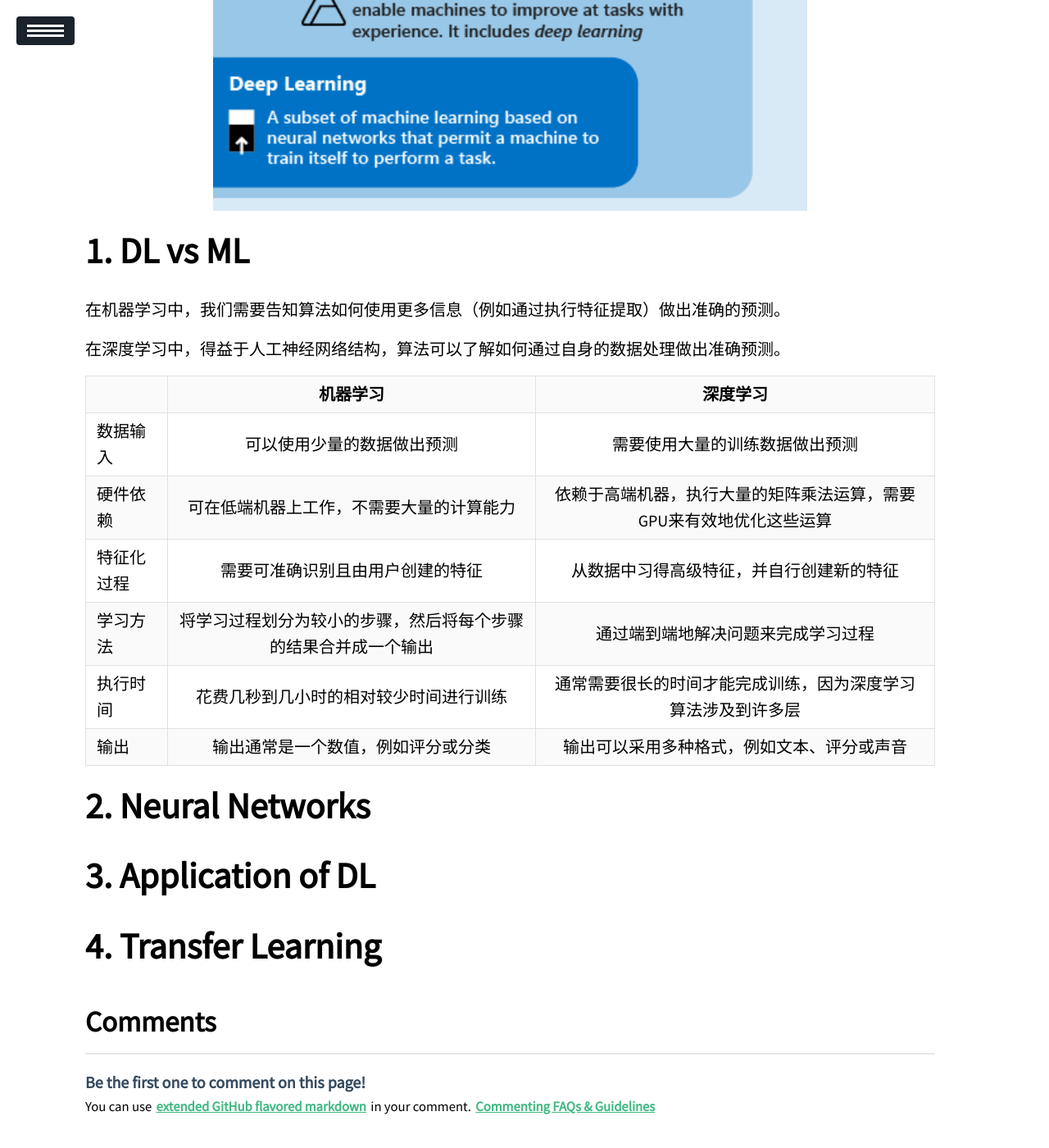
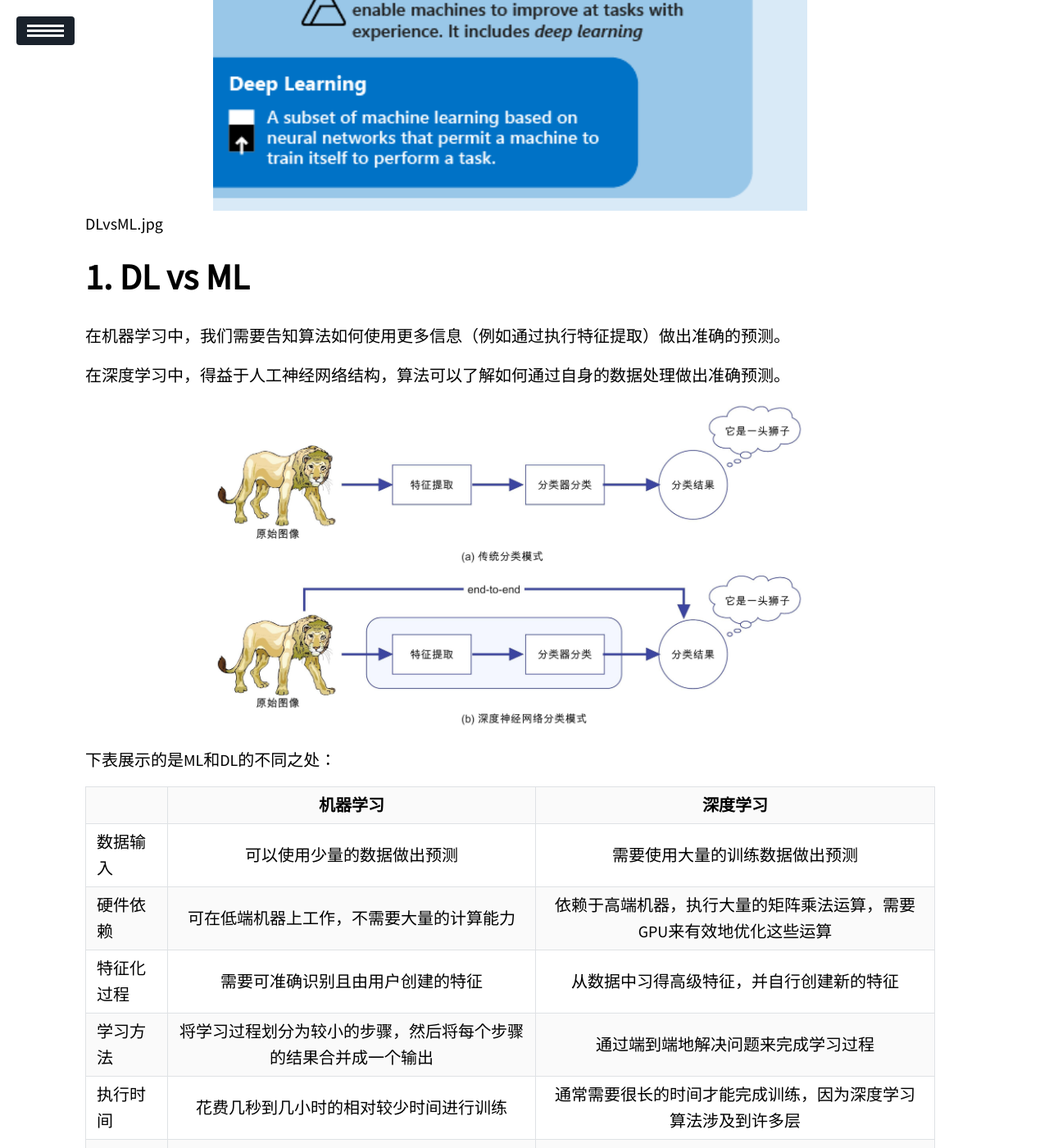
Before and after one commit to ssskz/ssskz.github.io, a Jekyll site: the page built from _posts/2024-12-3-Deep-Learning.md, in a window 1280 px wide and 1400 px high, scrolled down 1234 px. Shown: the whole window at 82% size. Built offline with Jekyll 4.4.1, drawn with Linux system fonts in a browser that asks for light colours; our own code applies the rules of GitHub Pages for plain Markdown files; a script that is not in the unit is left out.

Commit message:
1
Signed-off-by: ssskz <12497590+ssskz@user.noreply.gitee.com>

```diff
--- a/_posts/2024-12-3-Deep-Learning.md
+++ b/_posts/2024-12-3-Deep-Learning.md
@@ -24,12 +24,16 @@ description: Deep learning, or representation learning, is a branch or subfield
 - **生成式人工智能**：是人工智能的一部分，可使用深度学习等技术生成新的内容。 例如，可以使用生成式 AI 创建图像、文本或音频。 这些模型利用大量预先训练的知识来生成此内容。
 
 <img src="https://ssskz.github.io/materials/DL/DL_ML.png" width="70%">
-
+DLvsML.jpg
 # DL vs ML
 
 在机器学习中，我们需要告知算法如何使用更多信息（例如通过执行特征提取）做出准确的预测。
 
 在深度学习中，得益于人工神经网络结构，算法可以了解如何通过自身的数据处理做出准确预测。
+
+<img src="https://ssskz.github.io/materials/DL/DLvsML.jpg" width="70%">
+
+下表展示的是ML和DL的不同之处：
 
 |  | 机器学习 | 深度学习 |
 | :---------------------- | :---------------------: | :---------------------: |
@@ -40,6 +44,8 @@ description: Deep learning, or representation learning, is a branch or subfield
 | 执行时间                         |            花费几秒到几小时的相对较少时间进行训练           |             通常需要很长的时间才能完成训练，因为深度学习算法涉及到许多层          |
 | 输出                         |            输出通常是一个数值，例如评分或分类           |             输出可以采用多种格式，例如文本、评分或声音             |
 
+
+
 # Neural Networks
 
 # Application of DL
```
